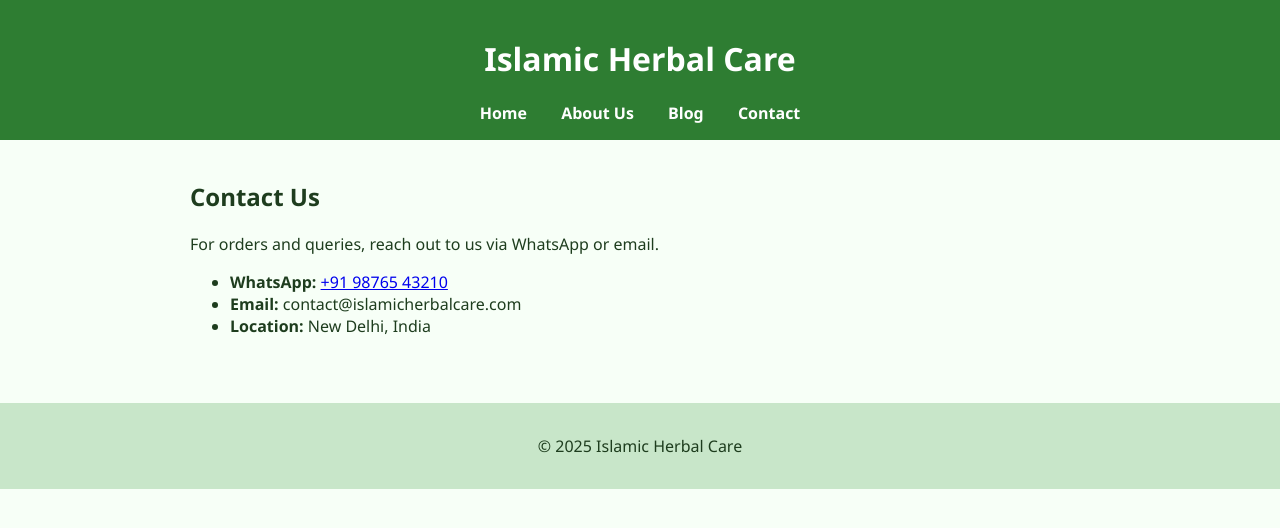
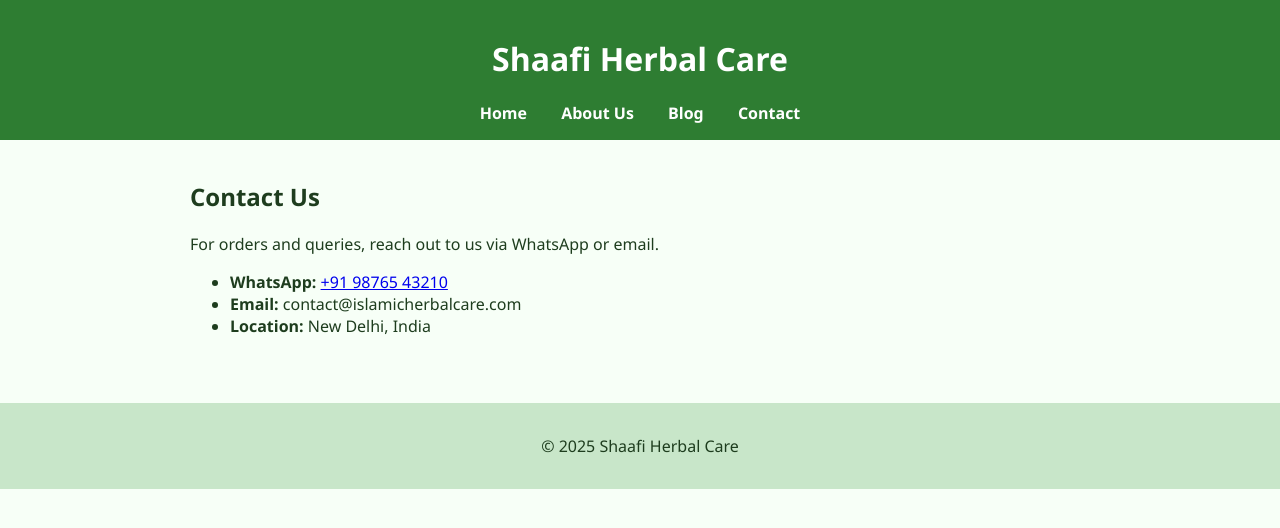
Before and after one commit to shaafiherbalcare/shaafiherbalcare.github.io, a plain HTML site: page contactus.html in a window 1280 px wide. Drawn offline with Linux system fonts and the light colour scheme.

Commit message:
Update contactus.html

```diff
--- a/contactus.html
+++ b/contactus.html
@@ -4,12 +4,12 @@
 <head>
   <meta charset="UTF-8">
   <meta name="viewport" content="width=device-width, initial-scale=1.0">
-  <title>Contact Us - Islamic Herbal Care</title>
+  <title>Contact Us - Shaafi Herbal Care</title>
   <link rel="stylesheet" href="style.css">
 </head>
 <body>
   <header>
-    <h1>Islamic Herbal Care</h1>
+    <h1>Shaafi Herbal Care</h1>
     <nav>
       <a href="index.html">Home</a>
       <a href="aboutus.html">About Us</a>
@@ -27,7 +27,7 @@
     </ul>
   </main>
   <footer>
-    <p>&copy; 2025 Islamic Herbal Care</p>
+    <p>&copy; 2025 Shaafi Herbal Care</p>
   </footer>
 </body>
 </html>
```
